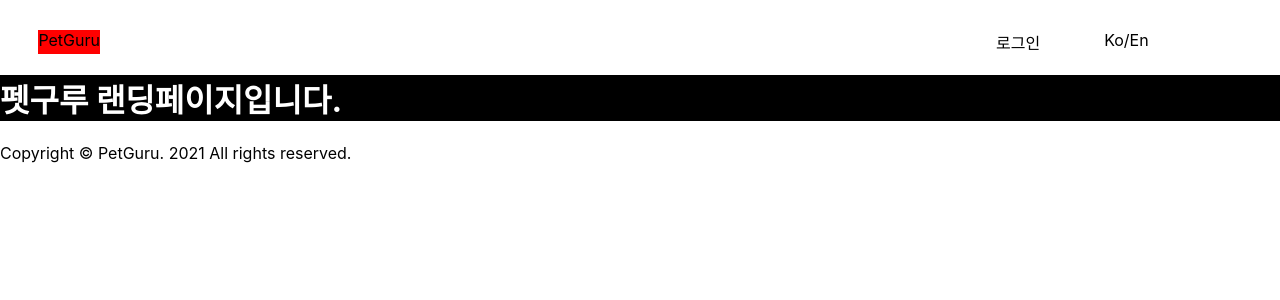
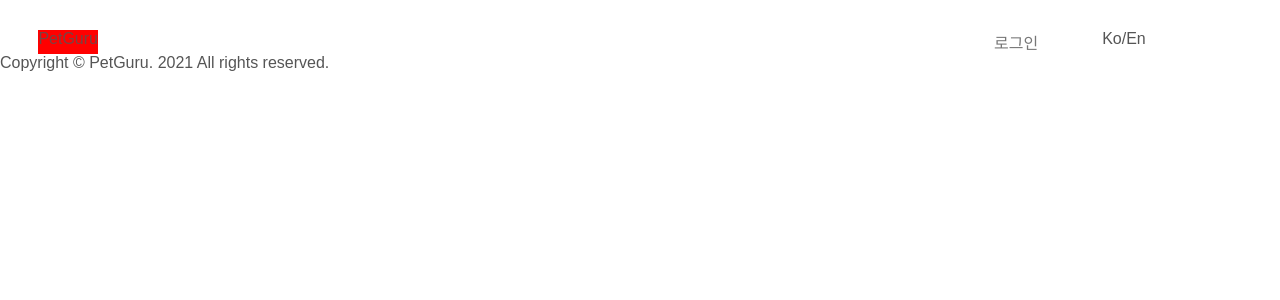
Before and after one commit to codestates/petguru-client, a Next.js app: page / in a window 1280 px wide. Shown: the top 300 px of the page. Built offline with nearby package versions, Linux system fonts and the light colour scheme.

Commit message:
:construction: LandinPage CSS work in progress

```diff
--- a/pages/_app.js
+++ b/pages/_app.js
@@ -1,6 +1,6 @@
-import Footer from '../components/Footer'
 import '../styles/globals.css'
 import PropTypes from 'prop-types'
+import Footer from '../components/Footer'
 
 function App({ Component, pageProps }) {
   return (
--- a/pages/index.js
+++ b/pages/index.js
@@ -2,23 +2,12 @@ import React, { useState } from "react";
 import LoginModal from "../components/auth/LoginModal";
 import LandingNavigationBar from "../components/LandingNavbar";
 
+
 const LandingPage = () => {
-  const [open, setOpen] = useState(false);
-
-  const openModal = () => {
-    setOpen(true);
-  };
-
-  const closeModal = () => {
-    setOpen(false);
-  };
 
   return (
     <LandingNavigationBar>
-      {open && <LoginModal />}
-      <h1 style={{ backgroundColor: "black", color: "white" }}>
-        펫구루 랜딩페이지입니다.
-      </h1>
+
     </LandingNavigationBar>
   );
 }
--- a/styles/globals.css
+++ b/styles/globals.css
@@ -1,16 +1,81 @@
-html,
-body {
-  padding: 0;
-  margin: 0;
-  font-family: -apple-system, BlinkMacSystemFont, Segoe UI, Roboto, Oxygen,
-    Ubuntu, Cantarell, Fira Sans, Droid Sans, Helvetica Neue, sans-serif;
+*{
+	margin: 0;
+	padding: 0;
+	box-sizing: border-box;
 }
 
-a {
-  color: inherit;
-  text-decoration: none;
+html{
+	font: normal 16px sans-serif;
+	color: #555;
 }
 
-* {
-  box-sizing: border-box;
+ul, nav{
+	list-style: none;
 }
+
+a{
+	text-decoration: none;
+	color: inherit;
+	cursor: pointer;
+
+	opacity: 0.8;
+}
+
+a:hover{
+	opacity: 1;
+}
+
+hr{
+	width: 150px;
+	height: 2px;
+	background-color: #2196F3;
+	border: 0;
+	margin-bottom: 80px;
+}
+
+section{
+	display: flex;
+	flex-direction: column;
+	align-items: center;
+
+	padding: 125px 100px;
+}
+
+
+
+/*-------------
+ 	NavBar Header
+-------------*/
+
+header{
+	position: absolute;
+	top: 0;
+	left: 0;
+	z-index: 10;
+	width: 100%;
+	display: flex;
+	justify-content: space-between;
+	align-items: center;
+	color: #798777;
+	padding: 35px 100px 0;
+}
+
+header h2{
+	font-family: 'Quicksand', sans-serif;
+}
+
+header nav{
+	display: flex;
+}
+
+header nav li{
+	margin: 0 15px;
+}
+
+header nav li:first-child{
+	margin-left: 0;
+}
+
+header nav li:last-child{
+	margin-right: 0;
+}
```
Also changed, not shown: components/LandingNavbar.js (+24 -5 lines), components/img/스크린샷 2021-05-08 오후 10.45.18.png (added).
